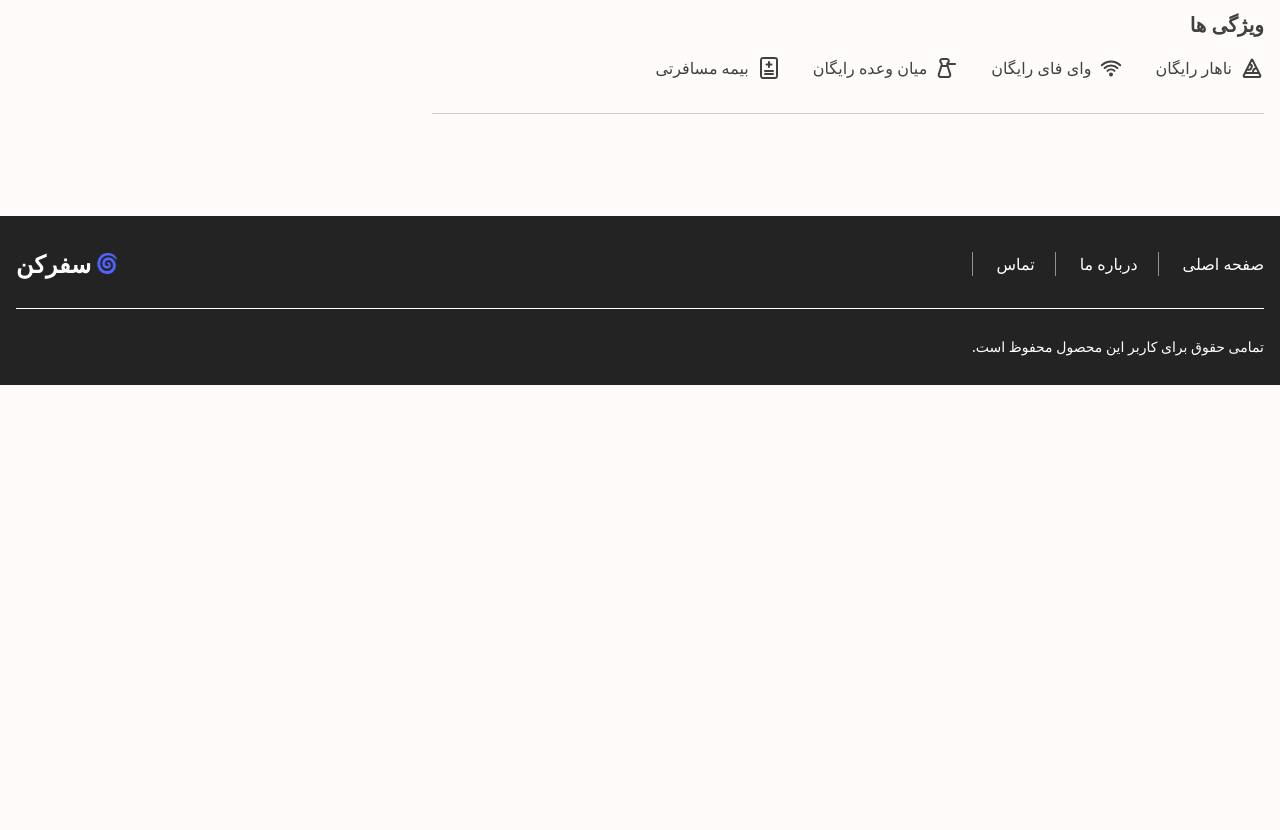
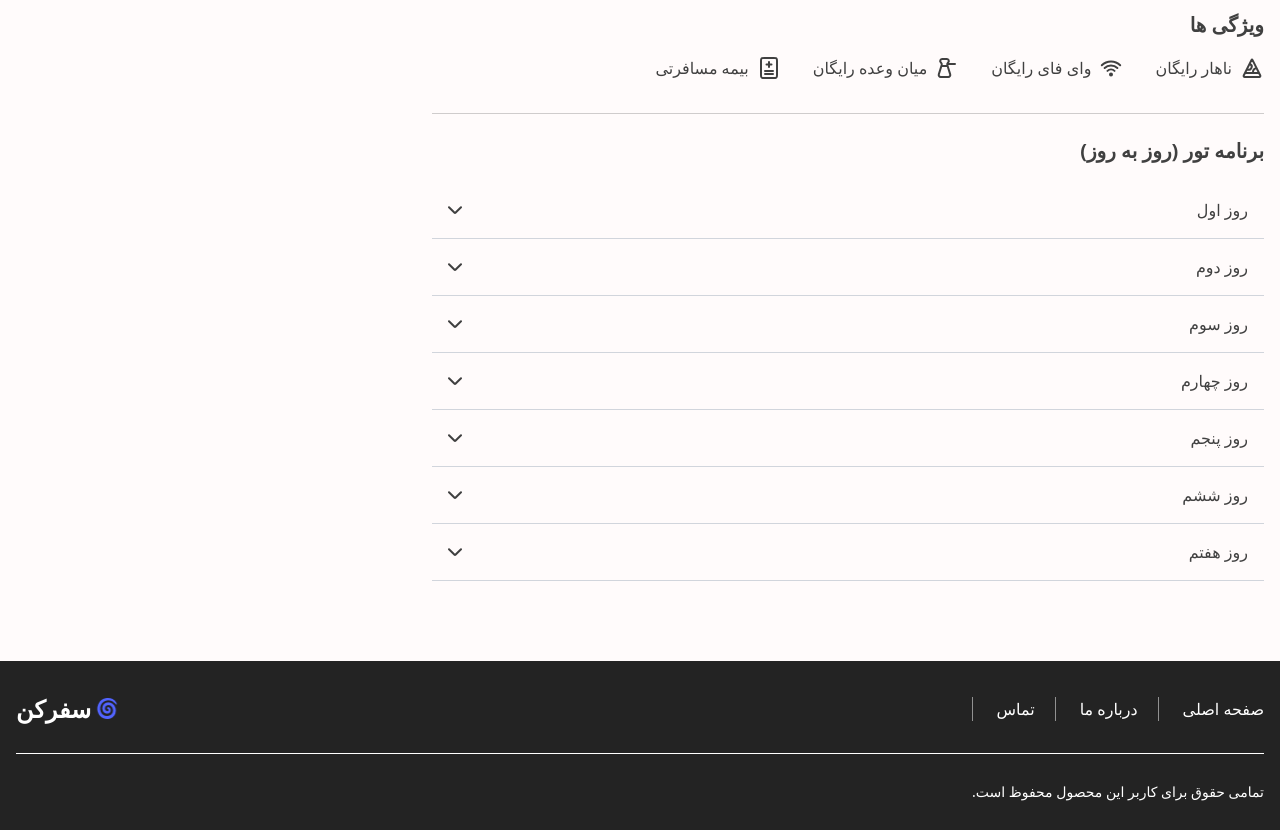
Before and after one commit to AliRezaAzdast/travel-agency, a React (Vite) app: page /detail in a window 1280 px wide. Shown: the part 1120-1950 px from the top of the page. Before the commit the page ends 1505 px from the top, so only its background shows below. Built offline with nearby package versions, Linux system fonts and the light colour scheme.

Commit message:
made accordion of the detail page will start left part

```diff
--- /dev/null
+++ b/components/AccordionItem.jsx
@@ -0,0 +1,34 @@
+import { useState } from "react";
+
+export default function AccordionItem({ title, content }) {
+  const [isOpen, setIsOpen] = useState(false);
+
+  return (
+    <div className="border-b border-gray-300">
+      <button
+        onClick={() => setIsOpen(!isOpen)}
+        className="w-full flex justify-between items-center p-4 text-left hover:bg-gray-100"
+      >
+        <span className="font-medium">{title}</span>
+        <svg
+          width="14"
+          height="8"
+          viewBox="0 0 14 8"
+          fill="none"
+          xmlns="http://www.w3.org/2000/svg"
+          className={`${isOpen ? 'rotate-180' : ''}`}
+        >
+          <path
+            d="M13 1.20703L7.70711 6.49993C7.31658 6.89045 6.68342 6.89045 6.29289 6.49992L1 1.20703"
+            stroke="#404040"
+            stroke-width="2"
+            stroke-linecap="round"
+          />
+        </svg>
+      </button>
+      {isOpen && (
+        <div className="p-4 text-sm text-gray-600 bg-gray-50">{content}</div>
+      )}
+    </div>
+  );
+}
--- a/data/data.js
+++ b/data/data.js
@@ -1,34 +1,172 @@
 const mostp = [
-    {id:1 , title: 'تور آنتالیا',img:'/img/4.png', star: '4.1' , date: '3 روز و 4 شب', price: 45000000, off: 20},
-    {id:2 , title: 'تور آنتالیا',img:'/img/2.png', star: '4.1' , date: '3 روز و 4 شب', price: 45000000, off: 0},
-    {id:3 , title: 'تور آنتالیا',img:'/img/3.png', star: '4.1' , date: '3 روز و 4 شب', price: 45000000, off: 0}
-]
+  {
+    id: 1,
+    title: "تور آنتالیا",
+    img: "/img/4.png",
+    star: "4.1",
+    date: "3 روز و 4 شب",
+    price: 45000000,
+    off: 20,
+  },
+  {
+    id: 2,
+    title: "تور آنتالیا",
+    img: "/img/2.png",
+    star: "4.1",
+    date: "3 روز و 4 شب",
+    price: 45000000,
+    off: 0,
+  },
+  {
+    id: 3,
+    title: "تور آنتالیا",
+    img: "/img/3.png",
+    star: "4.1",
+    date: "3 روز و 4 شب",
+    price: 45000000,
+    off: 0,
+  },
+];
 
 const travels = [
-    {id:1 , title: 'تور آنتالیا',img:'/img/4.png', star: '4.1' , date: '3 روز و 4 شب', price: 45000000, off: 20},
-    {id:2 , title: 'تور آنتالیا',img:'/img/2.png', star: '4.1' , date: '3 روز و 4 شب', price: 45000000, off: 0},
-    {id:3 , title: 'تور آنتالیا',img:'/img/3.png', star: '4.1' , date: '3 روز و 4 شب', price: 45000000, off: 0},
-    {id:4 , title: 'تور آنتالیا',img:'/img/2.png', star: '4.1' , date: '3 روز و 4 شب', price: 45000000, off: 0},
-    {id:5 , title: 'تور آنتالیا',img:'/img/3.png', star: '4.1' , date: '3 روز و 4 شب', price: 45000000, off: 40},
-    {id:6 , title: 'تور آنتالیا',img:'/img/4.png', star: '4.1' , date: '3 روز و 4 شب', price: 45000000, off: 0},
-]
+  {
+    id: 1,
+    title: "تور آنتالیا",
+    img: "/img/4.png",
+    star: "4.1",
+    date: "3 روز و 4 شب",
+    price: 45000000,
+    off: 20,
+  },
+  {
+    id: 2,
+    title: "تور آنتالیا",
+    img: "/img/2.png",
+    star: "4.1",
+    date: "3 روز و 4 شب",
+    price: 45000000,
+    off: 0,
+  },
+  {
+    id: 3,
+    title: "تور آنتالیا",
+    img: "/img/3.png",
+    star: "4.1",
+    date: "3 روز و 4 شب",
+    price: 45000000,
+    off: 0,
+  },
+  {
+    id: 4,
+    title: "تور آنتالیا",
+    img: "/img/2.png",
+    star: "4.1",
+    date: "3 روز و 4 شب",
+    price: 45000000,
+    off: 0,
+  },
+  {
+    id: 5,
+    title: "تور آنتالیا",
+    img: "/img/3.png",
+    star: "4.1",
+    date: "3 روز و 4 شب",
+    price: 45000000,
+    off: 40,
+  },
+  {
+    id: 6,
+    title: "تور آنتالیا",
+    img: "/img/4.png",
+    star: "4.1",
+    date: "3 روز و 4 شب",
+    price: 45000000,
+    off: 0,
+  },
+];
 
 const comments = [
-    {id:1, username:'سارا محمدی' , userid:'@uharvey' , img:'./img/users/1.png', date:'1403.1.12'},
-    {id:2, username:'تینا حسنی' , userid:'@uharvey' , img:'./img/users/2.png', date:'1403.1.12'},
-    {id:3, username:'مهسا رضایی' , userid:'@uharvey' , img:'./img/users/1.png', date:'1403.1.12'},
-    {id:4, username:'سارا محمدی' , userid:'@uharvey' , img:'./img/users/2.png', date:'1403.1.12'},
-]
+  {
+    id: 1,
+    username: "سارا محمدی",
+    userid: "@uharvey",
+    img: "./img/users/1.png",
+    date: "1403.1.12",
+  },
+  {
+    id: 2,
+    username: "تینا حسنی",
+    userid: "@uharvey",
+    img: "./img/users/2.png",
+    date: "1403.1.12",
+  },
+  {
+    id: 3,
+    username: "مهسا رضایی",
+    userid: "@uharvey",
+    img: "./img/users/1.png",
+    date: "1403.1.12",
+  },
+  {
+    id: 4,
+    username: "سارا محمدی",
+    userid: "@uharvey",
+    img: "./img/users/2.png",
+    date: "1403.1.12",
+  },
+];
 
-const detailTab = ['بررسی', 'مکان‌ها', 'قوانین', 'میزبان تور', 'نظرات','...'];
+const detailTab = ["بررسی", "مکان‌ها", "قوانین", "میزبان تور", "نظرات", "..."];
 
 const detailTabData = {
-    'بررسی': 'لورم ایپسوم متن ساختگی با تولید سادگی نامفهوم از صنعت چاپ و با استفاده از طراحان گرافیک است. چاپگرها و متون بلکه روزنامه و مجله در ستون و سطرآنچنان که لازم است و برای شرایط فعلی تکنولوژی مورد نیاز و کاربردهای متنوع با هدف بهبود ابزارهای کاربردی می باشد. کتابهای زیادی در شصت و سه درصد گذشته، حال و آینده شناخت فراوان جامعه و متخصصان را می طلبد تا با نرم افزارها شناخت بیشتری را برای طراحان رایانه ای علی الخصوص طراحان خلاقی و فرهنگ پیشرو در زبان فارسی ایجاد کرد. در این صورت می توان امید داشت.',
-    'مکان‌ها': 'لورم ایپسوم متن ساختگی با تولید سادگی نامفهوم از صنعت چاپ و با استفاده از طراحان گرافیک است. چاپگرها و متون بلکه روزنامه و مجله در ستون و سطرآنچنان که لازم است و برای شرایط فعلی تکنولوژی مورد نیاز و کاربردهای متنوع با هدف بهبود ابزارهای کاربردی می باشد. کتابهای زیادی در شصت و سه درصد گذشته، حال و آینده شناخت فراوان جامعه و متخصصان را می طلبد تا با نرم افزارها شناخت بیشتری را برای طراحان رایانه ای علی الخصوص طراحان خلاقی و فرهنگ پیشرو در زبان فارسی ایجاد کرد. در این صورت می توان امید داشت.',
-    'قوانین': 'لورم ایپسوم متن ساختگی با تولید سادگی نامفهوم از صنعت چاپ و با استفاده از طراحان گرافیک است. چاپگرها و متون بلکه روزنامه و مجله در ستون و سطرآنچنان که لازم است و برای شرایط فعلی تکنولوژی مورد نیاز و کاربردهای متنوع با هدف بهبود ابزارهای کاربردی می باشد. کتابهای زیادی در شصت و سه درصد گذشته، حال و آینده شناخت فراوان جامعه و متخصصان را می طلبد تا با نرم افزارها شناخت بیشتری را برای طراحان رایانه ای علی الخصوص طراحان خلاقی و فرهنگ پیشرو در زبان فارسی ایجاد کرد. در این صورت می توان امید داشت.',
-    'میزبان تور': 'لورم ایپسوم متن ساختگی با تولید سادگی نامفهوم از صنعت چاپ و با استفاده از طراحان گرافیک است. چاپگرها و متون بلکه روزنامه و مجله در ستون و سطرآنچنان که لازم است و برای شرایط فعلی تکنولوژی مورد نیاز و کاربردهای متنوع با هدف بهبود ابزارهای کاربردی می باشد. کتابهای زیادی در شصت و سه درصد گذشته، حال و آینده شناخت فراوان جامعه و متخصصان را می طلبد تا با نرم افزارها شناخت بیشتری را برای طراحان رایانه ای علی الخصوص طراحان خلاقی و فرهنگ پیشرو در زبان فارسی ایجاد کرد. در این صورت می توان امید داشت.',
-    'نظرات': 'لورم ایپسوم متن ساختگی با تولید سادگی نامفهوم از صنعت چاپ و با استفاده از طراحان گرافیک است. چاپگرها و متون بلکه روزنامه و مجله در ستون و سطرآنچنان که لازم است و برای شرایط فعلی تکنولوژی مورد نیاز و کاربردهای متنوع با هدف بهبود ابزارهای کاربردی می باشد. کتابهای زیادی در شصت و سه درصد گذشته، حال و آینده شناخت فراوان جامعه و متخصصان را می طلبد تا با نرم افزارها شناخت بیشتری را برای طراحان رایانه ای علی الخصوص طراحان خلاقی و فرهنگ پیشرو در زبان فارسی ایجاد کرد. در این صورت می توان امید داشت.'
-  };
+  بررسی:
+    "لورم ایپسوم متن ساختگی با تولید سادگی نامفهوم از صنعت چاپ و با استفاده از طراحان گرافیک است. چاپگرها و متون بلکه روزنامه و مجله در ستون و سطرآنچنان که لازم است و برای شرایط فعلی تکنولوژی مورد نیاز و کاربردهای متنوع با هدف بهبود ابزارهای کاربردی می باشد. کتابهای زیادی در شصت و سه درصد گذشته، حال و آینده شناخت فراوان جامعه و متخصصان را می طلبد تا با نرم افزارها شناخت بیشتری را برای طراحان رایانه ای علی الخصوص طراحان خلاقی و فرهنگ پیشرو در زبان فارسی ایجاد کرد. در این صورت می توان امید داشت.",
+  مکان‌ها:
+    "لورم ایپسوم متن ساختگی با تولید سادگی نامفهوم از صنعت چاپ و با استفاده از طراحان گرافیک است. چاپگرها و متون بلکه روزنامه و مجله در ستون و سطرآنچنان که لازم است و برای شرایط فعلی تکنولوژی مورد نیاز و کاربردهای متنوع با هدف بهبود ابزارهای کاربردی می باشد. کتابهای زیادی در شصت و سه درصد گذشته، حال و آینده شناخت فراوان جامعه و متخصصان را می طلبد تا با نرم افزارها شناخت بیشتری را برای طراحان رایانه ای علی الخصوص طراحان خلاقی و فرهنگ پیشرو در زبان فارسی ایجاد کرد. در این صورت می توان امید داشت.",
+  قوانین:
+    "لورم ایپسوم متن ساختگی با تولید سادگی نامفهوم از صنعت چاپ و با استفاده از طراحان گرافیک است. چاپگرها و متون بلکه روزنامه و مجله در ستون و سطرآنچنان که لازم است و برای شرایط فعلی تکنولوژی مورد نیاز و کاربردهای متنوع با هدف بهبود ابزارهای کاربردی می باشد. کتابهای زیادی در شصت و سه درصد گذشته، حال و آینده شناخت فراوان جامعه و متخصصان را می طلبد تا با نرم افزارها شناخت بیشتری را برای طراحان رایانه ای علی الخصوص طراحان خلاقی و فرهنگ پیشرو در زبان فارسی ایجاد کرد. در این صورت می توان امید داشت.",
+  "میزبان تور":
+    "لورم ایپسوم متن ساختگی با تولید سادگی نامفهوم از صنعت چاپ و با استفاده از طراحان گرافیک است. چاپگرها و متون بلکه روزنامه و مجله در ستون و سطرآنچنان که لازم است و برای شرایط فعلی تکنولوژی مورد نیاز و کاربردهای متنوع با هدف بهبود ابزارهای کاربردی می باشد. کتابهای زیادی در شصت و سه درصد گذشته، حال و آینده شناخت فراوان جامعه و متخصصان را می طلبد تا با نرم افزارها شناخت بیشتری را برای طراحان رایانه ای علی الخصوص طراحان خلاقی و فرهنگ پیشرو در زبان فارسی ایجاد کرد. در این صورت می توان امید داشت.",
+  نظرات:
+    "لورم ایپسوم متن ساختگی با تولید سادگی نامفهوم از صنعت چاپ و با استفاده از طراحان گرافیک است. چاپگرها و متون بلکه روزنامه و مجله در ستون و سطرآنچنان که لازم است و برای شرایط فعلی تکنولوژی مورد نیاز و کاربردهای متنوع با هدف بهبود ابزارهای کاربردی می باشد. کتابهای زیادی در شصت و سه درصد گذشته، حال و آینده شناخت فراوان جامعه و متخصصان را می طلبد تا با نرم افزارها شناخت بیشتری را برای طراحان رایانه ای علی الخصوص طراحان خلاقی و فرهنگ پیشرو در زبان فارسی ایجاد کرد. در این صورت می توان امید داشت.",
+};
 
+const dayProgram = [
+  {
+    title: "روز اول",
+    content:
+      "یانه ای علی الخصوص طراحان خلاقی و فرهنگ پیشرو در زبان فارسی ایجاد کرد. در ",
+  },
+  {
+    title: "روز دوم",
+    content:
+      "یانه ای علی الخصوص طراحان خلاقی و فرهنگ پیشرو در زبان فارسی ایجاد کرد. در ",
+  },
+  {
+    title: "روز سوم",
+    content:
+      "یانه ای علی الخصوص طراحان خلاقی و فرهنگ پیشرو در زبان فارسی ایجاد کرد. در ",
+  },
+  {
+    title: "روز چهارم",
+    content:
+      "یانه ای علی الخصوص طراحان خلاقی و فرهنگ پیشرو در زبان فارسی ایجاد کرد. در ",
+  },
+  {
+    title: "روز پنجم",
+    content:
+      "یانه ای علی الخصوص طراحان خلاقی و فرهنگ پیشرو در زبان فارسی ایجاد کرد. در ",
+  },
+  {
+    title: "روز ششم",
+    content:
+      "یانه ای علی الخصوص طراحان خلاقی و فرهنگ پیشرو در زبان فارسی ایجاد کرد. در ",
+  },
+  {
+    title: "روز هفتم",
+    content:
+      "یانه ای علی الخصوص طراحان خلاقی و فرهنگ پیشرو در زبان فارسی ایجاد کرد. در ",
+  },
+];
 
-export { mostp, travels, comments, detailTab, detailTabData } ;
+export { mostp, travels, comments, detailTab, detailTabData, dayProgram };
--- a/pages/Detail.jsx
+++ b/pages/Detail.jsx
@@ -1,5 +1,6 @@
 import React, { useState } from "react";
-import { detailTab, detailTabData } from "../data/data";
+import AccordionItem from "../components/AccordionItem";
+import { detailTab, detailTabData, dayProgram } from "../data/data";
 
 function Detail() {
   const [activeTab, setActiveTab] = useState("بررسی");
@@ -134,7 +135,9 @@ function Detail() {
           <span className="inline-block mt-4 h-0.25 w-full bg-[#40404040]"></span>
           {/* features */}
           <div>
-            <h3 className="text-[20px] text-dark-40 my-4 font-bold">ویژگی ها</h3>
+            <h3 className="text-[20px] text-dark-40 my-4 font-bold">
+              ویژگی ها
+            </h3>
             <div className="my-4 flex gap-x-8 items-center">
               <span className="flex gap-x-2 font-medium">
                 <svg
@@ -210,8 +213,21 @@ function Detail() {
             </div>
           </div>
           <span className="inline-block mt-4 h-0.25 w-full bg-[#40404040]"></span>
-          {/* tour schedule */}
-          <div className="mt-4"></div>
+          {/* tour schedule / accordions */}
+          <div className="mt-4">
+            <h3 className="text-[20px] text-dark-40 my-4 font-bold">
+              برنامه تور (روز به روز)
+            </h3>
+            <div className="mt-4">
+              {dayProgram.map((item, index) => (
+                <AccordionItem
+                  key={index}
+                  title={item.title}
+                  content={item.content}
+                />
+              ))}
+            </div>
+          </div>
         </div>
         {/* left content */}
         <div className="flex-1/3"></div>
```
